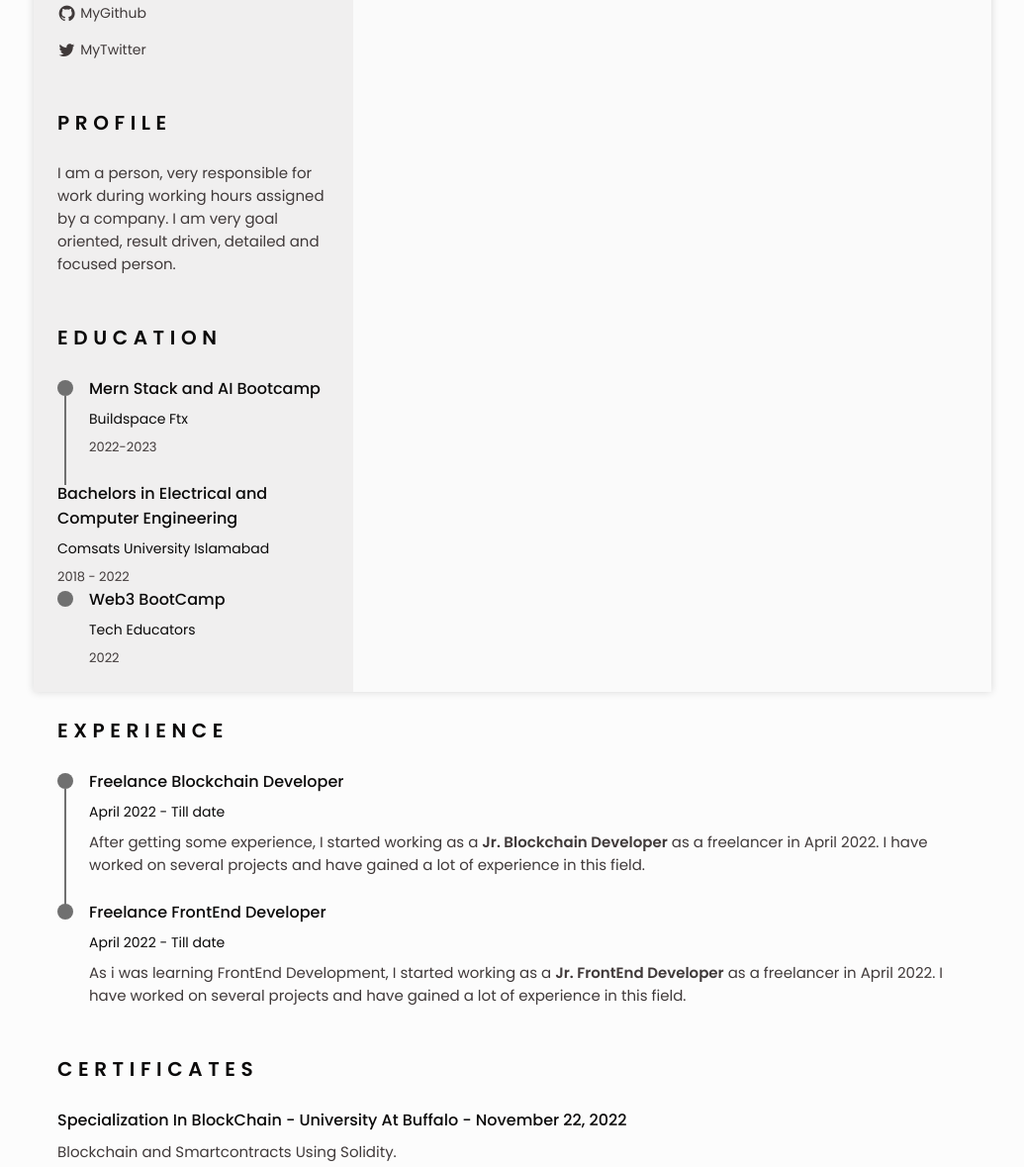
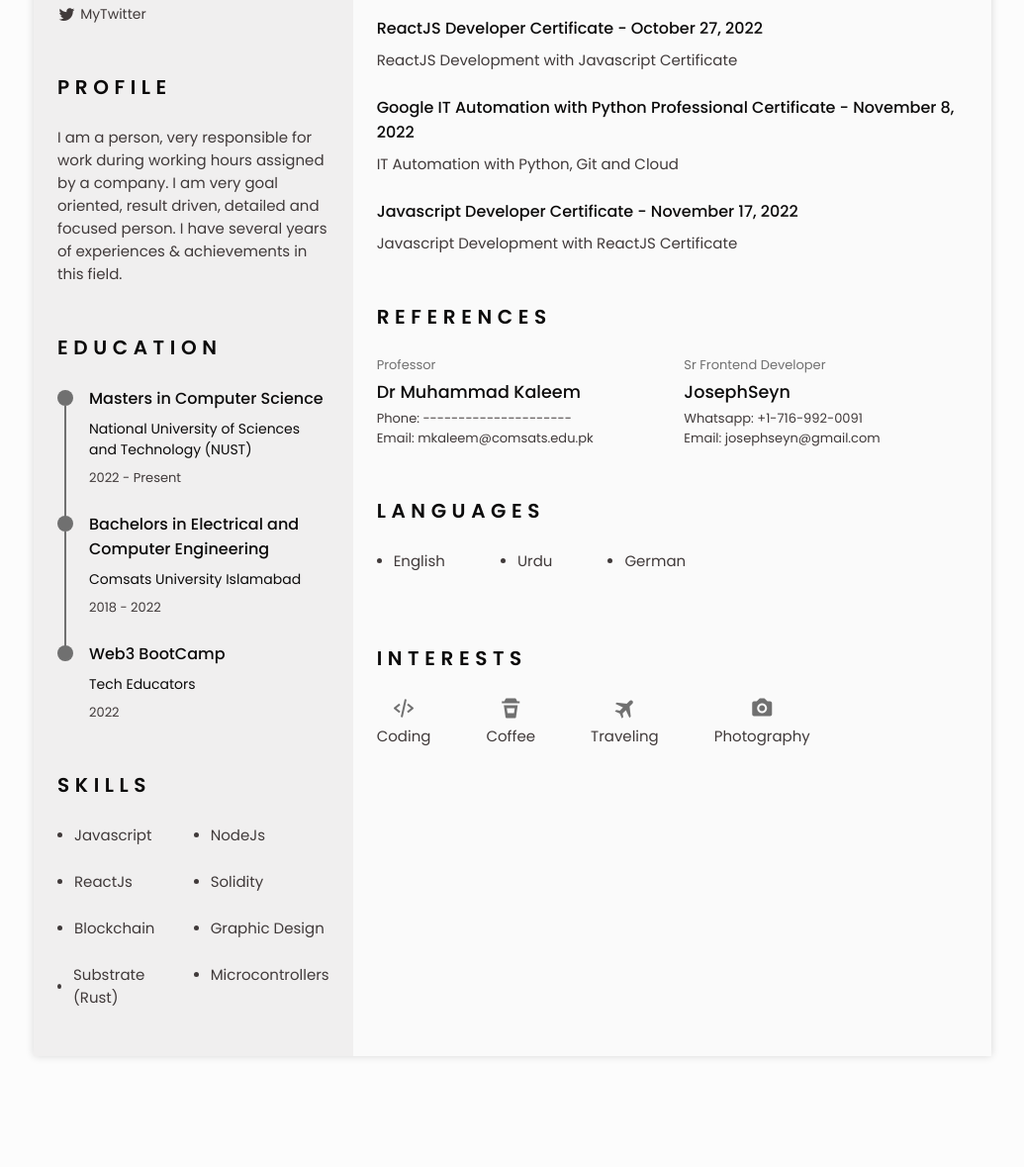
Before and after one commit to Kifal15/Responsive-resume, a plain HTML site: page index.html in a window 1280 px wide. Shown: the part 578-1757 px from the top of the page at 99% size, without its empty margins (122-1157 px from the left). After the commit the page ends 1716 px from the top, so only its background shows below. Drawn offline with nearby package versions, Linux system fonts and the light colour scheme.

Commit message:
Update index.html

```diff
--- a/index.html
+++ b/index.html
@@ -91,9 +91,6 @@
                                 <span class="home_information">
                                     <i class="bx bx-phone"> &nbsp; </i> +92 (311) 8549774
                                 </span>
-                                 <span class="home_information">
-                                    <i class="bx bx-code-alt"> &nbsp; </i> <a href="https://kifal.engineer/">kifal.engineer</a>
-                                </span>
                             </div>
                         </div>
 
@@ -107,7 +104,7 @@
                     <section class="social section">
                         <h2 class="section-title">SOCIAL</h2>
                         <div class="social_container bd-grid">
-                            <a href="https://www.linkedin.com/in/zalkifal-khan-0b94b5260" target="_blank" class="social_link">
+                            <a href="https://www.linkedin.com/in/zalkifal-khan-334a361b0/" target="_blank" class="social_link">
                                 <i class="bx bxl-linkedin-square social_icon"></i> MyLinkedIn
                             </a>
                             <a href="https://github.com/Kifal15" target="_blank" class="social_link">
@@ -122,11 +119,12 @@
                     <section class="profile section" id="profile">
                         <h2 class="section-title">Profile</h2>
                         <p class="profile_description">
-                            I am a person, very responsible for work during working hours assigned by a company. I am very goal oriented, result driven, detailed and focused person.
+                            I am a person, very responsible for work during working hours assigned by a company. I am very goal oriented, result driven, detailed and focused person. I have several years of experiences & achievements in this field.
                         </p>
                     </section>
 
-               <section class="education section" id="education">
+                    <!-- EDUCATION -->
+                    <section class="education section" id="education">
                         <h2 class="section-title">Education</h2>
                         <div class="education_container bd-grid">
                             <div class="education_content">
@@ -134,15 +132,17 @@
                                     <span class="education_rounder"></span>
                                     <span class="education_line"></span>
                                 </div>
-                               <div class="education_data bd-grid">
-                                    <h3 class="education_title">Mern Stack and AI Bootcamp</h3>
-                                    <span class="education_studies">Buildspace Ftx</span>
-                                    <span class="education_year">2022-2023</span>
+                                <div class="education_data bd-grid">
+                                    <h3 class="education_title">Masters in Computer Science  </h3>
+                                    <span class="education_studies">National University of Sciences and Technology (NUST) </span>
+                                    <span class="education_year">2022 - Present </span>
                                 </div>
                             </div>
-
-
-
+                            <div class="education_content">
+                                <div class="education_time">
+                                    <span class="education_rounder"></span>
+                                    <span class="education_line"></span>
+                                </div>
                                 <div class="education_data bd-grid">
                                     <h3 class="education_title">Bachelors in Electrical and Computer Engineering  </h3>
                                     <span class="education_studies">Comsats University Islamabad </span>
@@ -177,7 +177,7 @@
                                     <span class="skills_circle"></span> Blockchain
                                 </li>
                                 <li class="skills_name">
-                                    <span class="skills_circle"></span> Substrate
+                                    <span class="skills_circle"></span> Substrate (Rust)
                                 </li>
                             </ul>
                             <ul class="skills_data">
@@ -233,13 +233,6 @@
                     <!-- CERTIFICATES -->
                     <section class="certificate section" id="certificate">
                         <h2 class="section-title">Certificates</h2>
-                           <div class="certificate_container bd-grid">
-                            <div class="certificate_content">
-                                <h3 class="certificate_title">Specialization In BlockChain - University At Buffalo - November 22, 2022</h3>
-                                <p class="certificate_description">
-                                    Blockchain and Smartcontracts Using Solidity.
-                                </p>
-                            </div>
                         <div class="certificate_container bd-grid">
                             <div class="certificate_content">
                                 <h3 class="certificate_title">Google Data Analytics Professional Certificate - November 10, 2022</h3>
@@ -272,16 +265,16 @@
                         <h2 class="section-title">References</h2>
                         <div class="references_container bd-grid">
                             <div class="references_content bd-grid">
-                                <span class="references_subtitle">Senior Blockchain Architect</span>
-                                <h3 class="references_title">Dr Anne Marie Vaughn </h3>
+                                <span class="references_subtitle">Professor</span>
+                                <h3 class="references_title">Dr Muhammad Kaleem</h3>
                                 <ul class="references_contact">
-                                    <li>Phone:  +1-859-868-8250 </li>
-                                    <li>Email: annevaughn23@gmail.com</li>
+                                    <li>Phone:  ---------------------</li>
+                                    <li>Email:  mkaleem@comsats.edu.pk</li>
                                 </ul>
                             </div>
                             <div class="references_content bd-grid">
-                                <span class="references_subtitle">Senior Frontend Developer</span>
-                                <h3 class="references_title">Joseph Smith</h3>
+                                <span class="references_subtitle">Sr Frontend Developer</span>
+                                <h3 class="references_title">JosephSeyn</h3>
                                 <ul class="references_contact">
                                     <li>Whatsapp:  +1-716-992-0091</li>
                                     <li>Email:  josephseyn@gmail.com</li>
```
